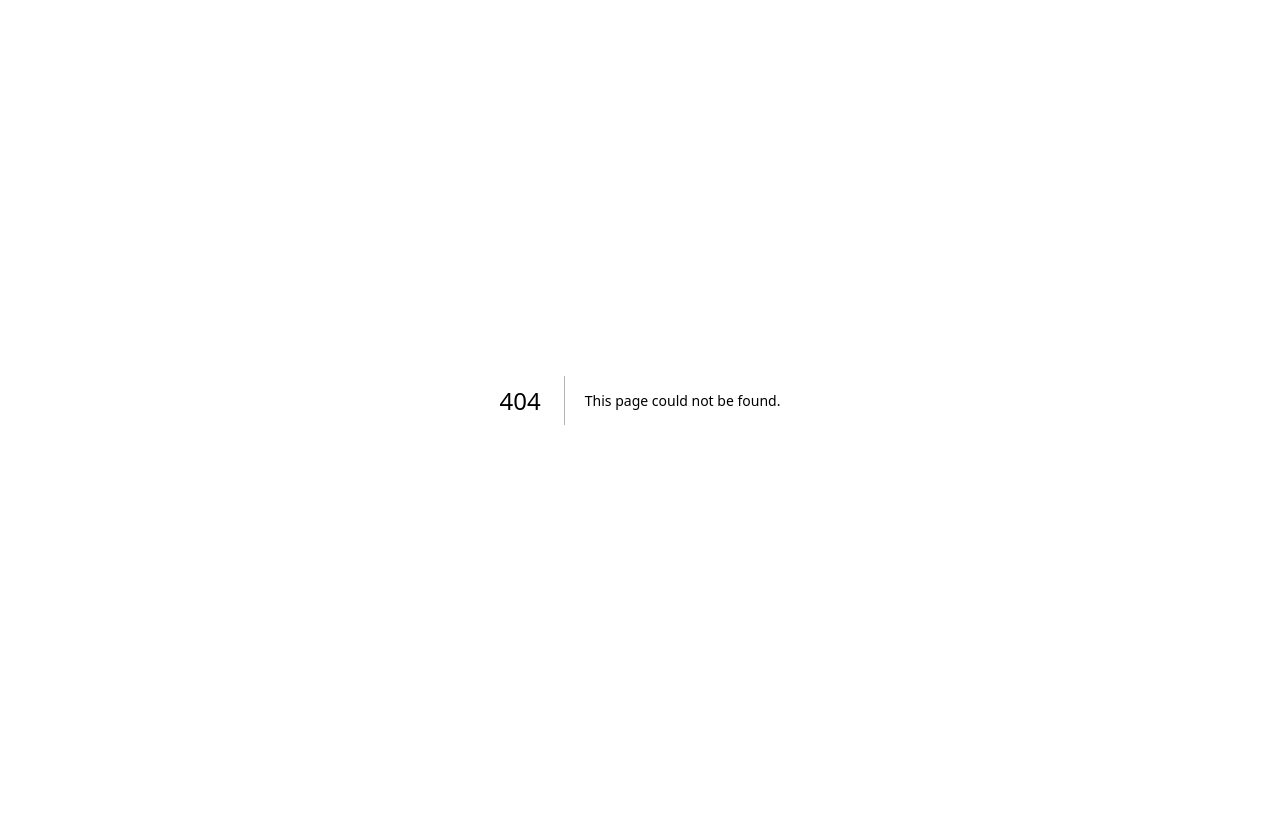
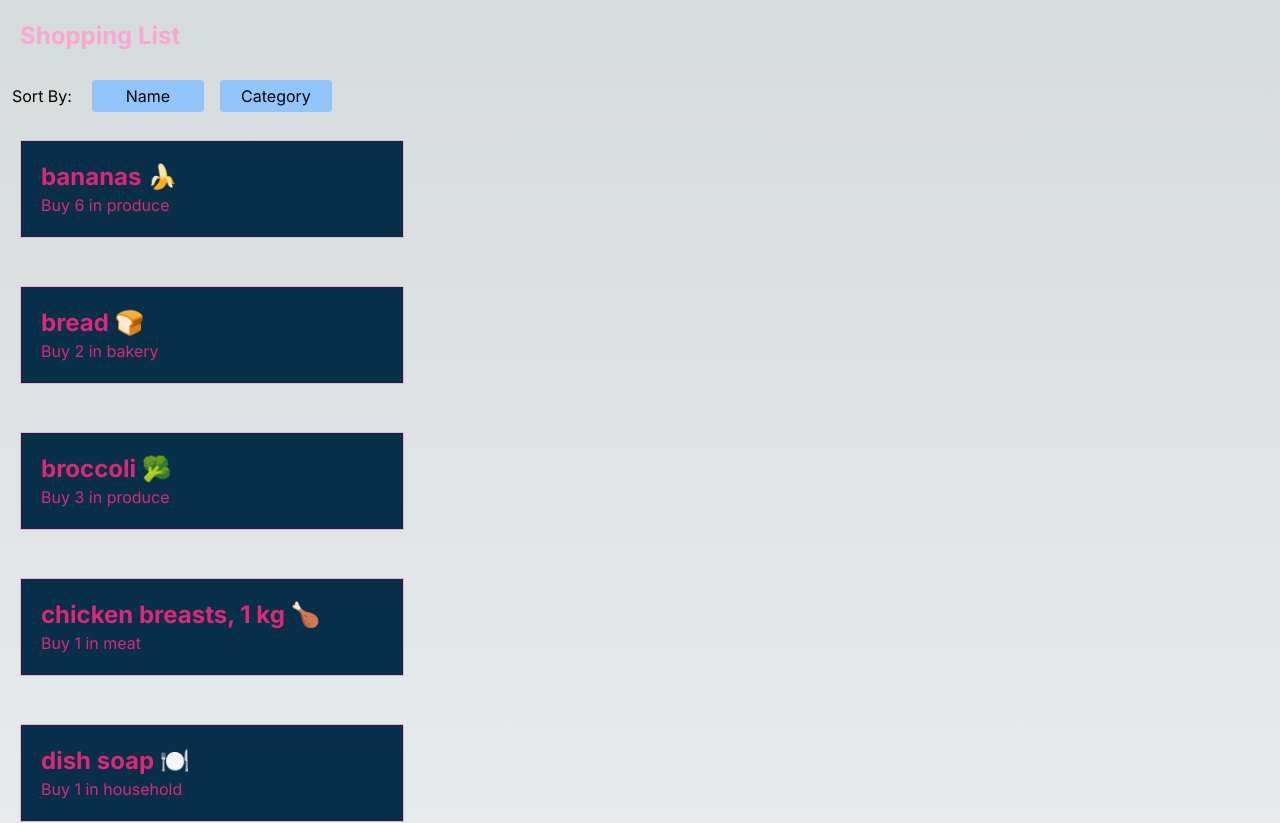
Before and after one commit to simranjotbal/cprg306-assignments, a Next.js app: page /week-5 in a window 1280 px wide. Before the commit this address had no page. Shown: the top 823 px of the page. Before the commit the page ends 800 px from the top, so only its background shows below. Built offline with nearby package versions, Linux system fonts and the light colour scheme.

Commit message:
week-5
This is week 5 assignment .

```diff
--- a/app/page.js
+++ b/app/page.js
@@ -5,8 +5,8 @@ import StudentInfo from "./week-2/student-info";
 export default function Home() {
   return (
     <main>
-      <h1>CPRG 306:Web Development2 - Assignments</h1>
-      <Link  className="underline text-cyan-600 hover:text-pink-300" href="./week-4">week-4
+      <h1> CPRG 306:Web Development2 - Assignments</h1>
+      <Link  className="underline text-cyan-600 hover:text-pink-300" href="./week-5">week-5
       </Link>
     </main>
 
--- /dev/null
+++ b/app/week-5/item-list.js
@@ -0,0 +1,55 @@
+"use client"
+import { useState } from "react";
+import Item from "./item";
+import data from './items.json';
+
+export default function ItemList() {
+
+    let Array = data.map((list) => ({...list}))
+    const [sortBy,setSortBy] = useState("name","category");
+    //let handelChangeSort = (event) => setSortBy(event.target.value);
+
+    Array = Array.sort ((a,b) => {
+
+      if (sortBy === 'name' || sortBy === 'category'){
+      if( isNaN(parseInt(a[sortBy])))
+          {
+      let nameA = a[sortBy].toUpperCase();
+      let nameB = b[sortBy].toUpperCase();
+      if (nameA < nameB){
+          return -1;
+      }
+      if (nameA > nameB){
+          return 1;
+      }
+      return 0;
+      }
+      else {
+          return a[sortBy] - b[sortBy]
+      }
+
+      }
+  } );
+
+  return (
+    <div>
+        <label className="p-1 m-2 w-28"> Sort By:</label>
+
+          <button onClick={() => setSortBy('name')} className="bg-blue-300 p-1 m-2 w-28 rounded  hover:bg-pink-500 text-black  ">
+            Name
+          </button>
+
+          <button onClick={() => setSortBy('category')} className="bg-blue-300 p-1 m-2 w-28 rounded  hover:bg-pink-500 text-black  ">
+            Category
+          </button>
+
+          <section className='flex flex-col space-y-2'>
+            {Array.map((list) => (
+                <Item item={list}/>
+            ))}
+            </section>
+
+    </div>
+
+  );
+}
--- /dev/null
+++ b/app/week-5/item.js
@@ -0,0 +1,13 @@
+export default function Item({item}){
+
+    let { name, quantity, category} = item;
+
+  return (
+    <ul>
+      <div className="text-pink-600 bg-sky-950 border border-pink-300 mx-5 my-5  m-5 p-5 w-96 ">
+      <li className="text-2xl font-bold">{name}</li>
+      <li>Buy {quantity} in {category}</li>
+      </div>
+    </ul>
+  );
+}
--- /dev/null
+++ b/app/week-5/items.json
@@ -0,0 +1,74 @@
+[
+    {
+      "id": "1h2GJKH12gkHG31h1H",
+      "name": "milk, 4 L 🥛",
+      "quantity": 1,
+      "category": "dairy"
+    },
+    {
+      "id": "2KJH3k2j3H1k2J3K1H",
+      "name": "bread 🍞",
+      "quantity": 2,
+      "category": "bakery"
+    },
+    {
+      "id": "3h2KJH3k2j3H1k2J3",
+      "name": "eggs, dozen 🥚",
+      "quantity": 2,
+      "category": "dairy"
+    },
+    {
+      "id": "4k2J3K1H2GJKH12gk",
+      "name": "bananas 🍌",
+      "quantity": 6,
+      "category": "produce"
+    },
+    {
+      "id": "5H1h1H2KJH3k2j3H",
+      "name": "broccoli 🥦",
+      "quantity": 3,
+      "category": "produce"
+    },
+    {
+      "id": "6H1k2J3K1H2GJKH1",
+      "name": "chicken breasts, 1 kg 🍗",
+      "quantity": 1,
+      "category": "meat"
+    },
+    {
+      "id": "7gkHG31h1H2KJH3k",
+      "name": "pasta sauce 🍝",
+      "quantity": 3,
+      "category": "canned goods"
+    },
+    {
+      "id": "8j3H1k2J3K1H2GJK",
+      "name": "spaghetti, 454 g 🍝",
+      "quantity": 2,
+      "category": "dry goods"
+    },
+    {
+      "id": "9H12gkHG31h1H2KJ",
+      "name": "toilet paper, 12 pack 🧻",
+      "quantity": 1,
+      "category": "household"
+    },
+    {
+      "id": "10H3k2j3H1k2J3K1",
+      "name": "paper towels, 6 pack",
+      "quantity": 1,
+      "category": "household"
+    },
+    {
+      "id": "11k2J3K1H2GJKH12",
+      "name": "dish soap 🍽️",
+      "quantity": 1,
+      "category": "household"
+    },
+    {
+      "id": "12GJKH12gkHG31h1",
+      "name": "hand soap 🧼",
+      "quantity": 4,
+      "category": "household"
+    }
+  ]
--- /dev/null
+++ b/app/week-5/page.js
@@ -0,0 +1,13 @@
+import ItemList from "./item-list";
+
+
+export default function page(){
+
+    return(
+        <main>
+        <h1 className="text-2xl font-bold m-5 text-pink-300">Shopping List</h1>
+        <ItemList/>
+
+      </main>
+    );
+  }
```
